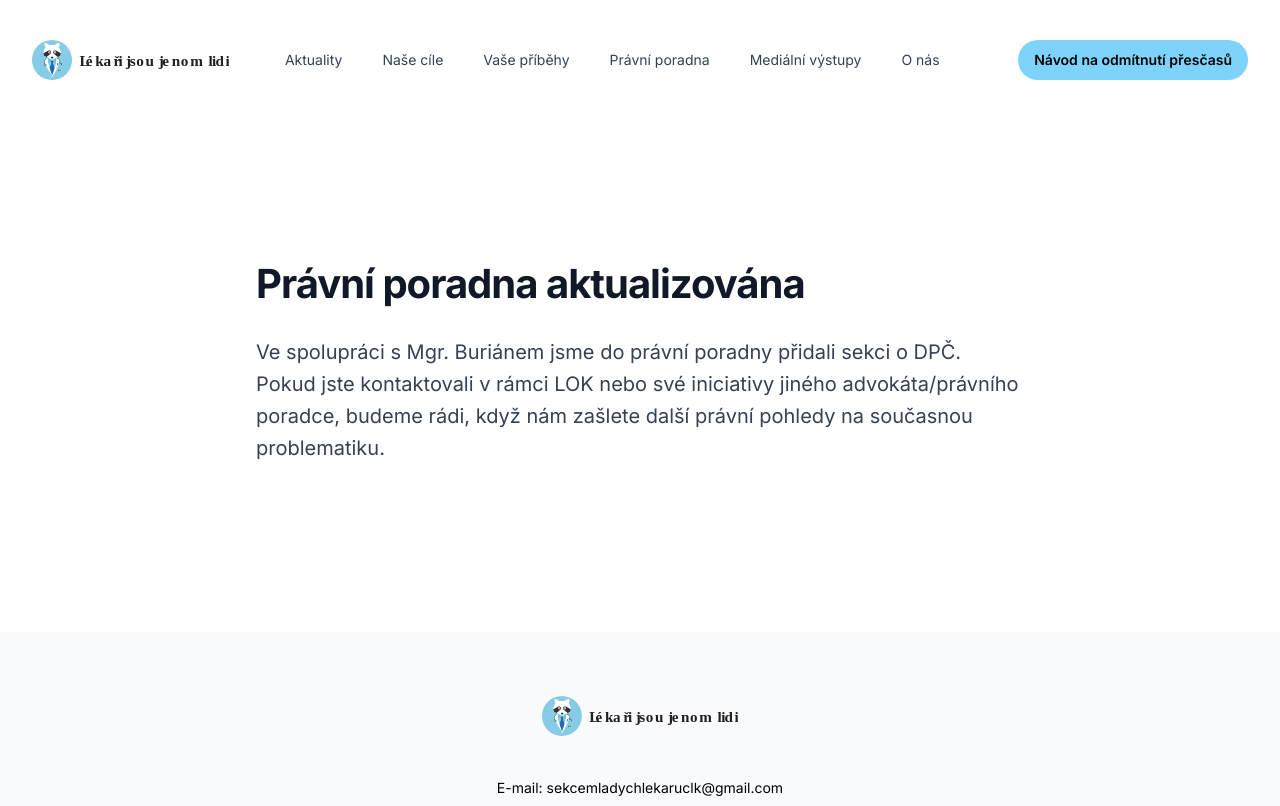
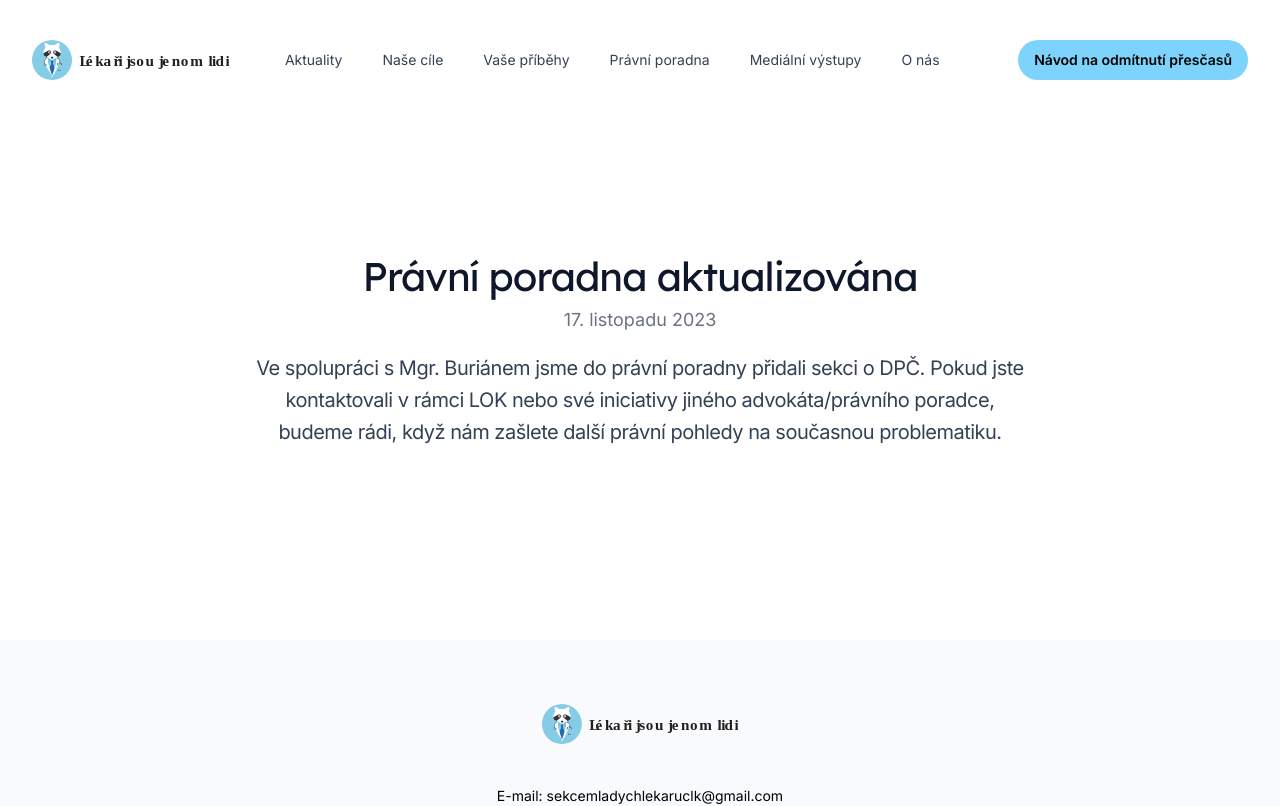
Before and after one commit to ohweb/lekari-jsou-jenom-lidi, a Next.js app: page /aktuality/2023-11-17-aktualizovana-pravni-poradna in a window 1280 px wide. Shown: the top 806 px of the page. Built offline with nearby package versions, Linux system fonts and the light colour scheme.

Commit message:
feat(content): update the layout and styling of the blog posts

```diff
--- a/src/app/aktuality/[slug]/page.tsx
+++ b/src/app/aktuality/[slug]/page.tsx
@@ -4,6 +4,9 @@ import matter from 'gray-matter'
 import getPostMetadata from '@/components/Posts/getPostMetadata'
 import React from 'react'
 import { NextPageProps } from '@/libs/NextPageProps'
+import Image from 'next/image'
+import backgroundImage from '@/images/background-faqs.jpg'
+import { Container } from '@/components/Container'
 
 const getPostContent = (slug: string) => {
   const folder = 'posts/'
@@ -24,20 +27,42 @@ export default function PostPage(props: NextPageProps) {
   const post = getPostContent(slug)
 
   return (
-    <>
-      <div className="bg-white px-6 py-32 lg:px-8">
+    <section
+      id="single-article"
+      aria-labelledby="article-title"
+      className="relative py-20 sm:py-32"
+    >
+      <Container className="relative">
         <div className="mx-auto max-w-3xl text-base leading-7 text-gray-700">
-          <h1 className="mt-2 text-3xl font-bold tracking-tight text-gray-900 sm:text-4xl">
-            {post.data.title}
-          </h1>
-          <p className="mt-6 text-xl leading-8">{post.data.perex}</p>
-          <div className="mt-10 max-w-2xl">
-            <article className="prose lg:prose-xl">
-              <Markdown>{post.content}</Markdown>
-            </article>
+          <div className="md:text-center">
+            <h2
+              id="article-title"
+              className="font-display text-3xl tracking-tight text-slate-900 sm:text-4xl"
+            >
+              {post.data.title}
+            </h2>
+            <h3 className="text-lg">
+              <time
+                dateTime={post.data.date.toString()}
+                className="text-gray-500"
+              >
+                {post.data.date.toLocaleDateString('cs-CZ', {
+                  day: 'numeric',
+                  month: 'long',
+                  year: 'numeric',
+                })}
+              </time>
+            </h3>
+            <p className="mt-4 text-xl tracking-tight text-slate-700">
+              {post.data.perex}
+            </p>
+          </div>
+
+          <div className="mt-16 text-justify">
+            <Markdown className="prose max-w-3xl">{post.content}</Markdown>
           </div>
         </div>
-      </div>
-    </>
+      </Container>
+    </section>
   )
 }
--- a/src/components/Faqs.tsx
+++ b/src/components/Faqs.tsx
@@ -1,3 +1,5 @@
+// noinspection LanguageDetectionInspection
+
 import Image from 'next/image'
 
 import { Container } from '@/components/Container'
@@ -24,7 +26,7 @@ const faqs = [
           'a starší setrvat. Od těch, kteří zůstávají, je vyžadována práce v rozporu se zákonem.  Přistupujeme na to, protože dobro pacientů ' +
           'je pro nás na prvním místě. Bereme na sebe odpovědnost, kterou mají nést jiní. A to již není udržitelné. Jsme za své pacienty odpovědní, ' +
           'když jsme v práci, ne když v ní nejsme!',
-      ]
+      ],
     },
   ],
   [
@@ -40,7 +42,7 @@ const faqs = [
           '12,5 hodiny v kuse. To že mnohdy lékaři slouží 24 hodin a že mnohdy místo jednoho dne odpočinku, natož dvou, je čeká další den v práci ' +
           '(a tedy 32 hodin v kuse nebo i více) je běžná praxe. A litera zákona hovoří jasně: VIII.5 Práce přesčas (§ 93)',
         '„Práci přesčas je možné konat jen výjimečně. Již z toho vyplývá, že práce přesčas nemůže být zaměstnavatelem předem rozvržena v rámci písemného rozvrhu týdenní pracovní doby (§ 84). Nedostatečné personální zabezpečení („podstav“) tudíž nemůže zaměstnavatel řešit tím, že bude dopředu rozvrhovat zaměstnanci pracovní dobu v rozsahu vyšším, než kolik činí stanovená týdenní, zkrácená stanovená týdenní nebo sjednaná kratší pracovní doba zaměstnance.“',
-      ]
+      ],
     },
   ],
   [
@@ -57,7 +59,7 @@ const faqs = [
           'použijí argument, že je ilegální mít dvě smlouvy na jednu práci u jednoho zaměstnavatele, což nikomu z nich dosud nevadilo. ' +
           'Novela zákoníku práce umožňuje zvýšit počet dobrovolných přesčasů ze současných 416 hodin ročně na dvojnásobek a u zdravotních ' +
           'záchranářů ještě víc. Místo dohod by tak zdravotníci sloužili v rámci svého klasického úvazku.',
-      ]
+      ],
     },
   ],
 ]
@@ -86,17 +88,20 @@ export function Faqs() {
             Časté otázky a mýty
           </h2>
           <p className="mt-4 text-lg tracking-tight text-slate-700">
-            Jaké jsou nejčastější otázky, kterým čelíme a mýty, které opakovaně vyvracíme? Zde naleznete odpovědi na nejčastější otázky o přesčasech, odpovědnosti za péči o pacienty, právních aspektech pracovních smluv a dalších klíčových tématech, které formují každodenní život zdravotnických pracovníků.
+            Jaké jsou nejčastější otázky, kterým čelíme a mýty, které opakovaně
+            vyvracíme? Zde naleznete odpovědi na nejčastější otázky o
+            přesčasech, odpovědnosti za péči o pacienty, právních aspektech
+            pracovních smluv a dalších klíčových tématech, které formují
+            každodenní život zdravotnických pracovníků.
           </p>
         </div>
-        <ul
-          role="list"
-          className="mx-auto mt-16 grid max-w-2xl grid-cols-1 gap-8 lg:max-w-none lg:grid-cols-3"
-        >
+        <ul className="mx-auto mt-16 grid max-w-2xl grid-cols-1 gap-8 lg:max-w-none lg:grid-cols-3">
           {faqs.map((column, columnIndex) => (
+            // biome-ignore lint/suspicious/noArrayIndexKey: There is no risk of this ever changing dynamically, since it is all defined in code.
             <li key={columnIndex}>
-              <ul role="list" className="flex flex-col gap-y-8">
+              <ul className="flex flex-col gap-y-8">
                 {column.map((faq, faqIndex) => (
+                  // biome-ignore lint/suspicious/noArrayIndexKey: There is no risk of this ever changing dynamically, since it is all defined in code.
                   <li key={faqIndex}>
                     <h3 className="font-display text-lg leading-7 text-slate-900">
                       {faq.question}
--- a/src/components/NaseCile.tsx
+++ b/src/components/NaseCile.tsx
@@ -85,14 +85,13 @@ export function Faqs() {
             and if you’re lucky someone will get back to you.
           </p>
         </div>
-        <ul
-          role="list"
-          className="mx-auto mt-16 grid max-w-2xl grid-cols-1 gap-8 lg:max-w-none lg:grid-cols-3"
-        >
+        <ul className="mx-auto mt-16 grid max-w-2xl grid-cols-1 gap-8 lg:max-w-none lg:grid-cols-3">
           {faqs.map((column, columnIndex) => (
+            // biome-ignore lint/suspicious/noArrayIndexKey: all defined in code, won't change
             <li key={columnIndex}>
-              <ul role="list" className="flex flex-col gap-y-8">
+              <ul className="flex flex-col gap-y-8">
                 {column.map((faq, faqIndex) => (
+                  // biome-ignore lint/suspicious/noArrayIndexKey: in code, won't change
                   <li key={faqIndex}>
                     <h3 className="font-display text-lg leading-7 text-slate-900">
                       {faq.question}
```
Also changed, not shown: posts/2023-11-21-jednani-s-tripartitou.md (+7 -7 lines), src/app/medialni-vystupy/page.tsx (+27 -23 lines). Lines whose indentation alone changed are shown as unchanged.
